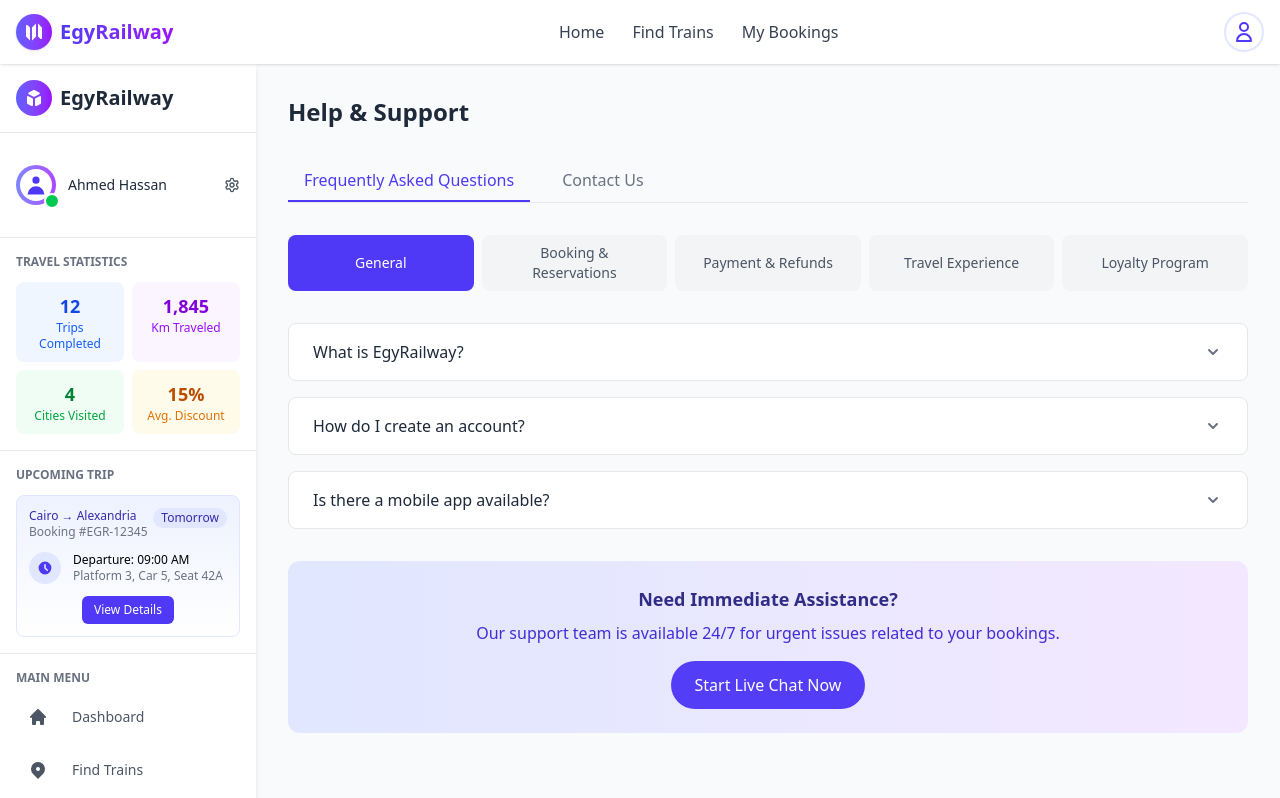
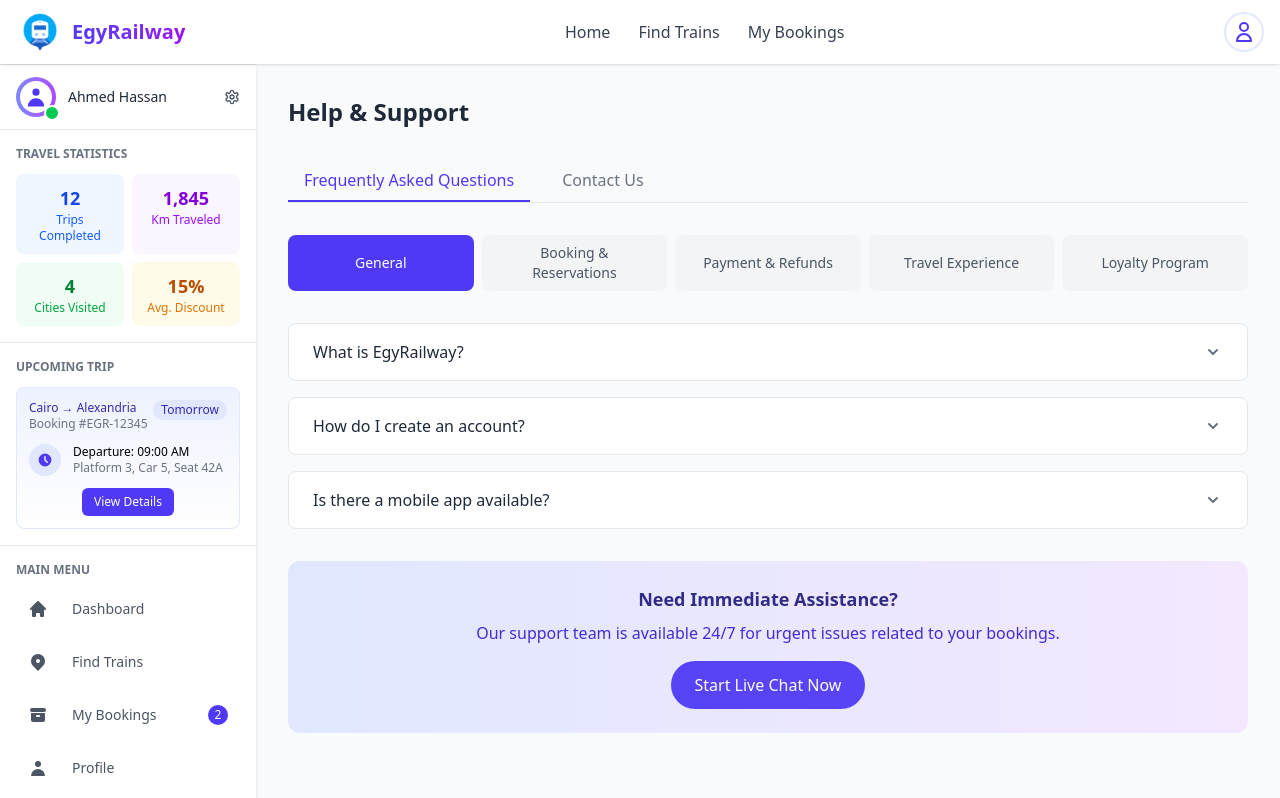
Before and after one commit to iknevo/egy-railway, a React (Vite) app: page /help in a window 1280 px wide. Shown: the top 798 px of the page. Built offline with nearby package versions, Linux system fonts and the light colour scheme.

Commit message:
sidebar sizings

```diff
--- /dev/null
+++ b/src/assets/index.js
@@ -0,0 +1,2 @@
+import logo from "./logo.svg";
+export { logo };
--- a/src/components/Header.jsx
+++ b/src/components/Header.jsx
@@ -1,6 +1,7 @@
 import { motion } from "framer-motion";
 import React, { useEffect, useState } from "react";
 import { Link, useLocation } from "react-router";
+import { logo } from "../assets";
 
 const Header = () => {
   const [isMobileMenuOpen, setIsMobileMenuOpen] = useState(false);
@@ -41,9 +42,9 @@ const Header = () => {
             animate={{ opacity: 1 }}
             transition={{ duration: 0.5 }}
           >
-            <Link to="/home" className="flex items-center">
-              <div className="flex h-9 w-9 items-center justify-center rounded-full bg-gradient-to-r from-indigo-500 to-purple-600 text-white shadow">
-                <svg
+            <Link to="/home" className="flex items-center justify-center">
+              <div className="flex h-12 w-12 items-center justify-center rounded-full">
+                {/* <svg
                   xmlns="http://www.w3.org/2000/svg"
                   className="h-5 w-5"
                   viewBox="0 0 20 20"
@@ -54,7 +55,8 @@ const Header = () => {
                     d="M12 1.586l-4 4v12.828l4-4V1.586zM3.707 3.293A1 1 0 002 4v10a1 1 0 00.293.707L6 18.414V5.586L3.707 3.293zM17.707 5.293L14 1.586v12.828l2.293 2.293A1 1 0 0018 16V6a1 1 0 00-.293-.707z"
                     clipRule="evenodd"
                   />
-                </svg>
+                </svg> */}
+                <img src={logo} alt="egy railway logo" />
               </div>
               <span className="ml-2 bg-gradient-to-r from-indigo-600 to-purple-600 bg-clip-text text-xl font-bold text-transparent">
                 EgyRailway
--- a/src/components/Sidebar.jsx
+++ b/src/components/Sidebar.jsx
@@ -210,10 +210,10 @@ const Sidebar = () => {
       )}
 
       {/* Sidebar as Aside - hidden on mobile, visible on desktop */}
-      <aside className="sidebar fixed top-0 bottom-0 left-0 z-40 flex w-64 -translate-x-full transform flex-col overflow-y-auto bg-white shadow-xl transition-transform duration-300 ease-in-out md:static md:min-h-screen md:translate-x-0 md:shadow-md">
+      <aside className="sidebar fixed top-0 bottom-0 left-0 z-40 mt-5 flex w-64 -translate-x-full transform flex-col overflow-y-auto bg-white shadow-xl transition-transform duration-300 ease-in-out md:static md:mt-0 md:min-h-screen md:translate-x-0 md:shadow-md">
         {/* Sidebar Header */}
-        <div className="flex items-center justify-between border-b border-gray-200 p-4">
-          <Link to="/home" className="flex items-center">
+        <div className="flex items-center justify-between border-b border-gray-200">
+          {/* <Link to="/home" className="flex items-center">
             <div className="mr-2 rounded-full bg-gradient-to-r from-indigo-500 to-purple-600 p-2">
               <svg
                 xmlns="http://www.w3.org/2000/svg"
@@ -225,7 +225,7 @@ const Sidebar = () => {
               </svg>
             </div>
             <span className="text-xl font-bold text-gray-800">EgyRailway</span>
-          </Link>
+          </Link> */}
           <button
             onClick={toggleSidebar}
             className="rounded-md p-2 text-gray-500 hover:bg-gray-100 md:hidden"
@@ -246,7 +246,7 @@ const Sidebar = () => {
         </div>
 
         {/* User Profile Section */}
-        <div className="border-b border-gray-200 px-4 py-5">
+        <div className="border-b border-gray-200 px-4 py-5 md:py-0">
           <div className="flex items-center">
             <div className="relative mr-3">
               <div className="h-10 w-10 overflow-hidden rounded-full bg-gradient-to-r from-indigo-400 to-purple-500">
```
Also changed, not shown: src/assets/logo.svg (added).
